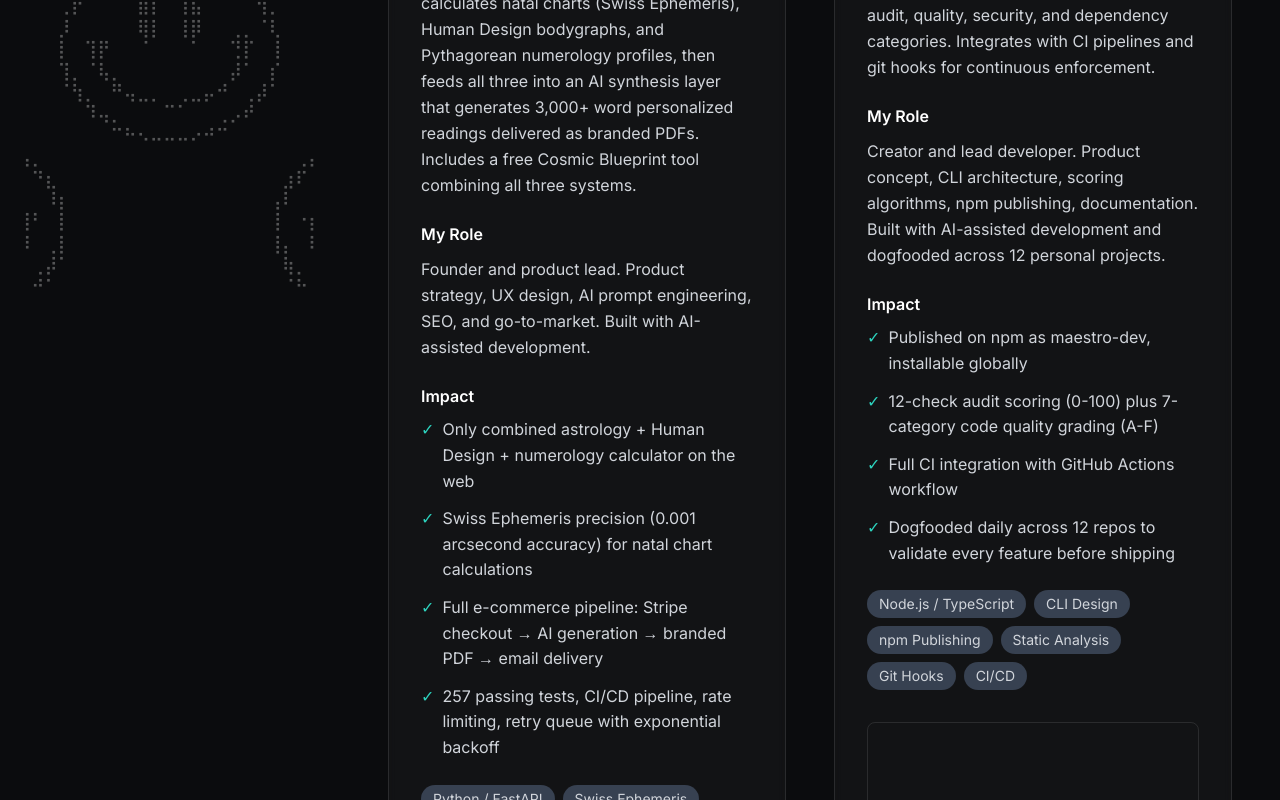
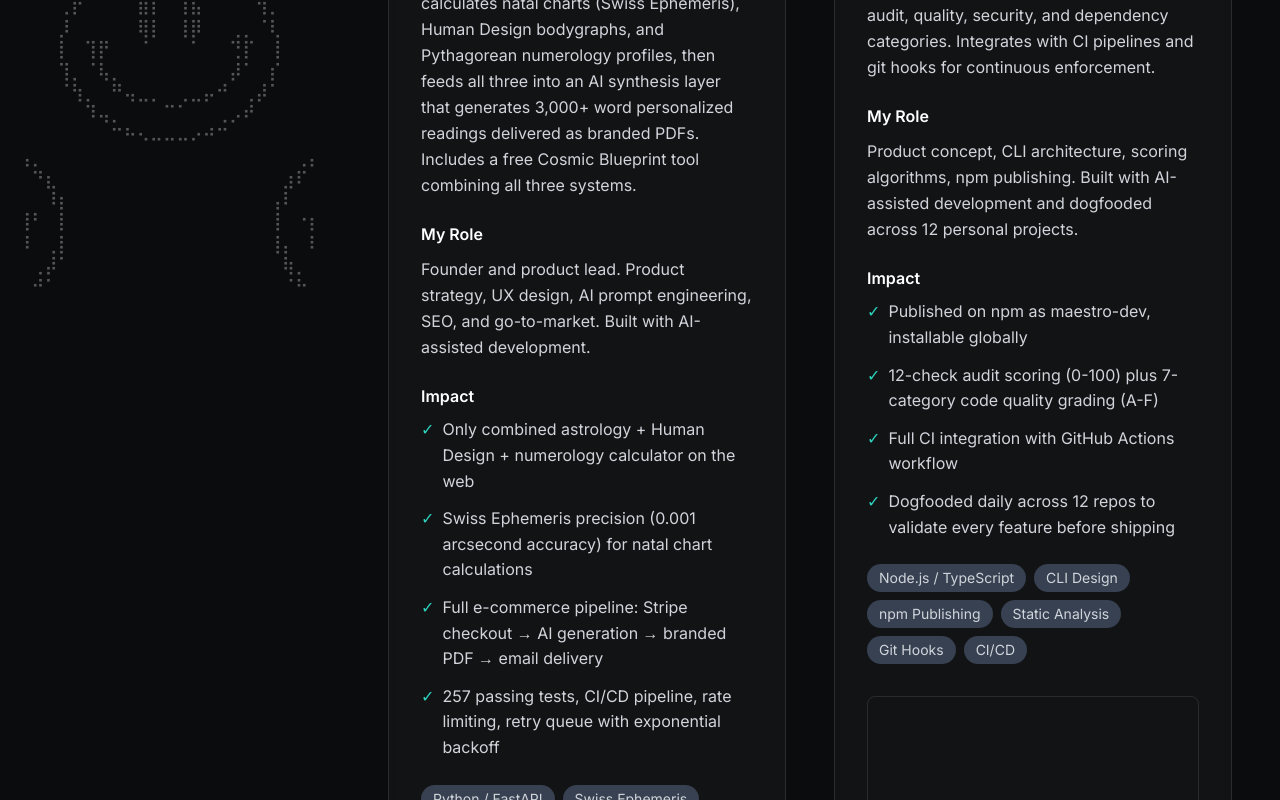
Before and after one commit to Surfrrosa/portfolio, a Next.js app: page /work in a window 1280 px wide. Shown: the part 840-1640 px from the top of the page. Built offline with nearby package versions, Linux system fonts and the light colour scheme; grey boxes are pictures that could not be loaded.

Commit message:
Refactor role description and story room details

```diff
--- a/src/app/work/page.tsx
+++ b/src/app/work/page.tsx
@@ -211,7 +211,7 @@ export default function Work() {
                 <div>
                   <h5 className="text-white font-semibold mb-2">My Role</h5>
                   <p className="text-gray-300 leading-relaxed">
-                    Creator and lead developer. Product concept, CLI architecture, scoring algorithms, npm publishing, documentation. Built with AI-assisted development and dogfooded across 12 personal projects.
+                    Product concept, CLI architecture, scoring algorithms, npm publishing. Built with AI-assisted development and dogfooded across 12 personal projects.
                   </p>
                 </div>
 
@@ -358,7 +358,7 @@ export default function Work() {
                 <div className="bg-teal-400/5 border border-teal-400/20 rounded-lg p-6">
                   <h5 className="text-teal-400 font-semibold mb-2">New: The Story Room</h5>
                   <p className="text-gray-300 text-sm leading-relaxed">
-                    Five AI agents -- Product Owner, Tech Lead, Developer, QA Engineer, and Scrum Master -- debate and refine your stories in a live session you can watch unfold. Each agent streams their reasoning in real time, catching edge cases and aligning on acceptance criteria before a single story hits your backlog.
+                    Five AI agents (Product Owner, Tech Lead, Developer, QA Engineer, and Scrum Master) debate and refine your stories in a live session you can watch unfold. Each agent streams their reasoning in real time, catching edge cases and aligning on acceptance criteria before a single story hits your backlog.
                   </p>
                 </div>
 
```
